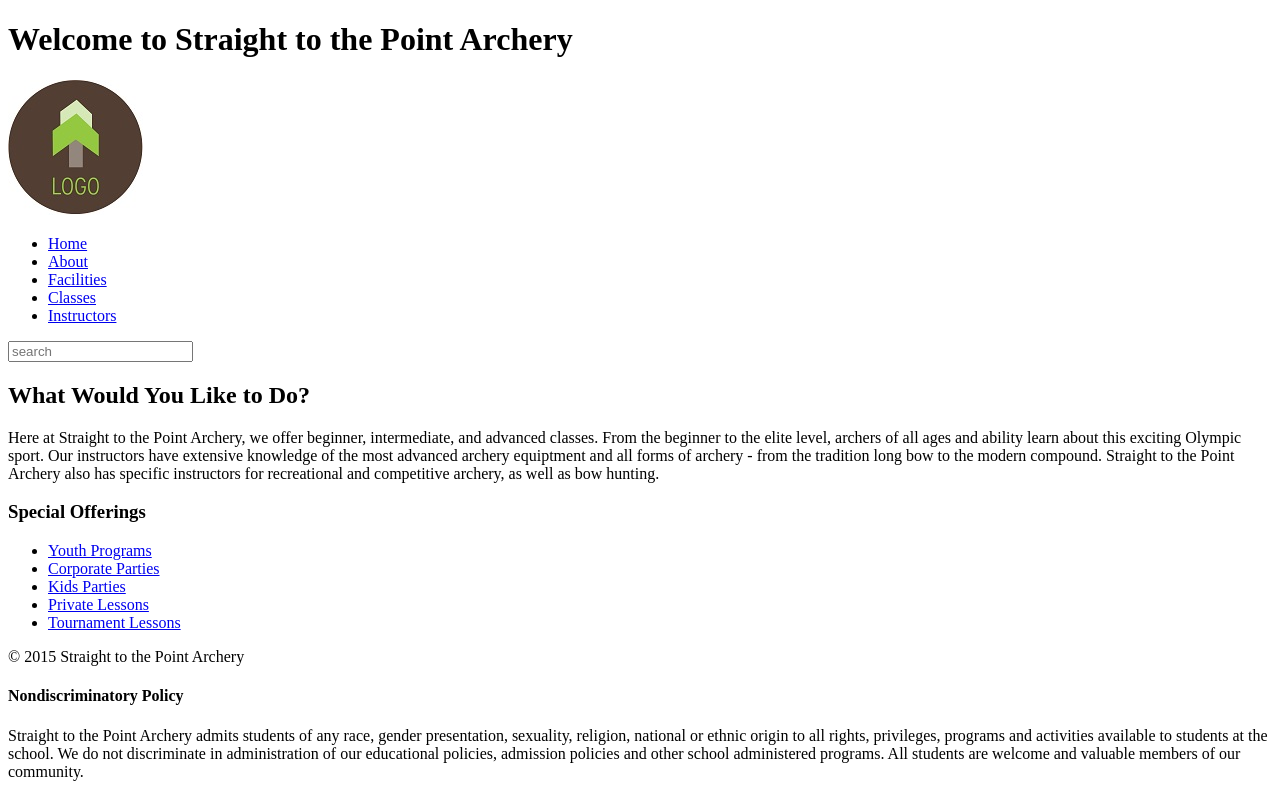
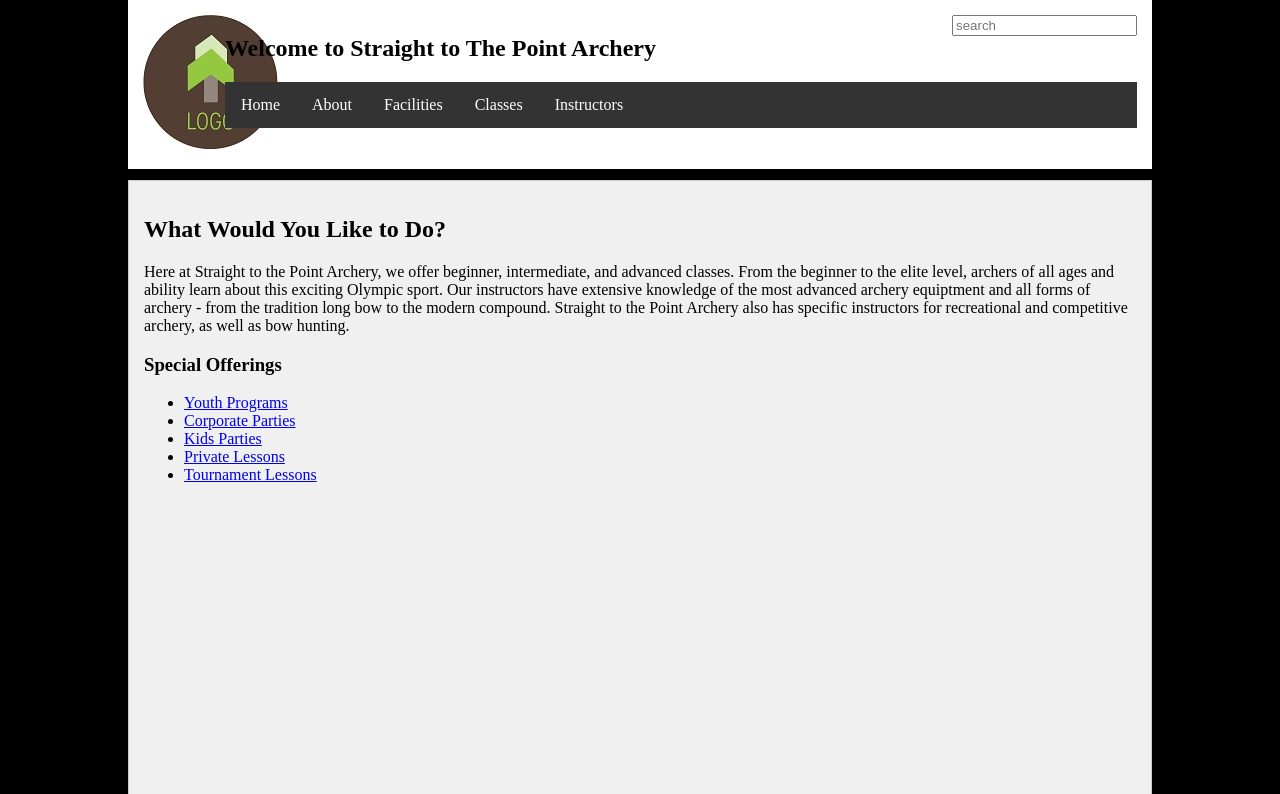
Before and after one commit to PatsyKlotz/client-site, a plain HTML site: page index.html in a window 1280 px wide. Shown: the top 794 px of the page. Drawn offline with Linux system fonts and the light colour scheme.

Commit message:
sticky header

```diff
--- a/index.html
+++ b/index.html
@@ -8,9 +8,15 @@
           href="styles/archery-stylesheet.css">
 </head>
 <body>
+  <section class="header-cont">
     <header>
-    <h1>Welcome to Straight to the Point Archery</h1>
-      <img src="images/logo-smaller.jpg" alt="logo">
+      <section class="row">
+        <div class="col-3">
+          <a href="index.html"><img src="images/logo-smaller.jpg" alt="logo"></a>
+        </div>
+        <div class="col-9">
+          <input placeholder="search" >
+          <h2>Welcome to Straight to The Point Archery</h2>
           <nav>
             <ul>
               <li><a href="index.html" target="_blank">Home</a></li>
@@ -20,8 +26,10 @@
               <li><a href="instructors.html" target="_blank">Instructors</a></li>
             </ul>
           </nav>
-    <input placeholder="search">
+        </div>
+      </section>
     </header>
+  </section>
 
   <article>
     <section>
--- a/styles/archery-stylesheet.css
+++ b/styles/archery-stylesheet.css
@@ -1,3 +1,88 @@
+* {
+    box-sizing: border-box;
+}
+body{
+    margin:0px;
+    background:#000;
+}
+.row:after {
+    content: "";
+    clear: both;
+    display: block;
+}
+[class*="col-"] {
+    float: left;
+    padding: 15px;
+}
+.col-3 {width: 8%;}
+.col-9 {width: 92%;}
+
+header ul {
+    list-style-type: none;
+    margin: 0;
+    padding: 0;
+    overflow: hidden;
+    background-color: #333;
+}
+
+header ul li {
+    float: left;
+}
+
+header ul li a {
+    display: block;
+    color: white;
+    text-align: center;
+    padding: 14px 16px;
+    text-decoration: none;
+}
+
+header ul li a:hover:not(.active) {
+    background-color: #111;
+}
+
+.active {
+    background-color: #4CAF50;
+}
+
+input {
+    float: right;
+    margin: 0 0 10px 10px;
+}
+
+.header-cont {
+    width:100%;
+    position:fixed;
+    top:0px;
+}
+header {
+
+    background:#ffffff;
+    /*border:1px solid #ff66ff;*/
+    width:80%;
+    margin:0px auto;
+}
+footer {
+    padding: 15px;
+    background:#ffffff;
+    /*border:1px solid #ff66ff;*/
+    width:80%;
+    margin:0px auto;
+}
+
+article {
+    width:80%;
+     padding: 15px;
+    background: #F0F0F0;
+    border: 1px solid #CCC;
+    height: 1000px;
+    margin-top: 180px;
+
+    margin-right: auto;
+    margin-left: auto;
+}
+
+
 /*  SECTIONS  */
 .section {
 	clear: both;
```
Also changed, not shown: instructors.html (+10 -3 lines). Lines whose indentation alone changed are shown as unchanged.
